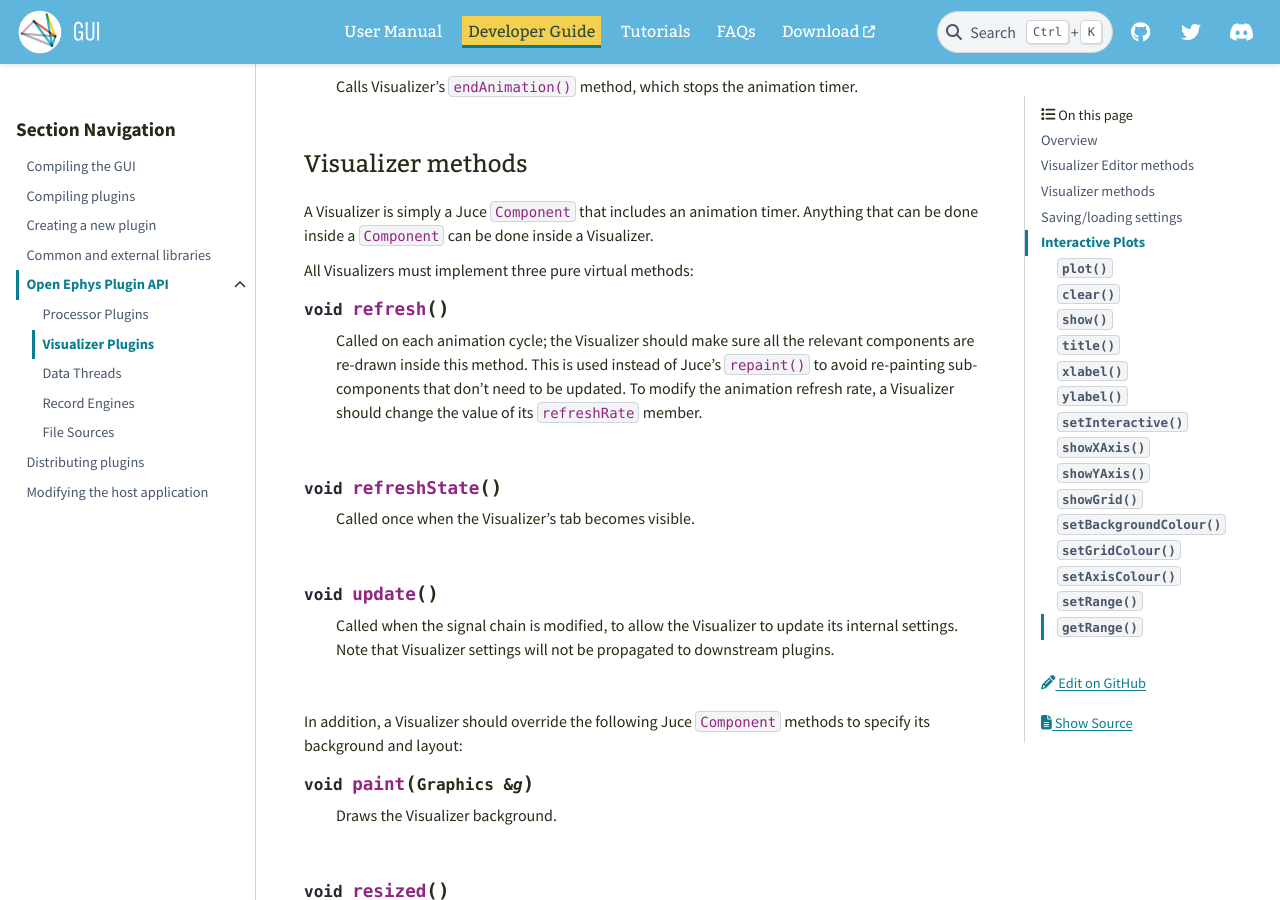
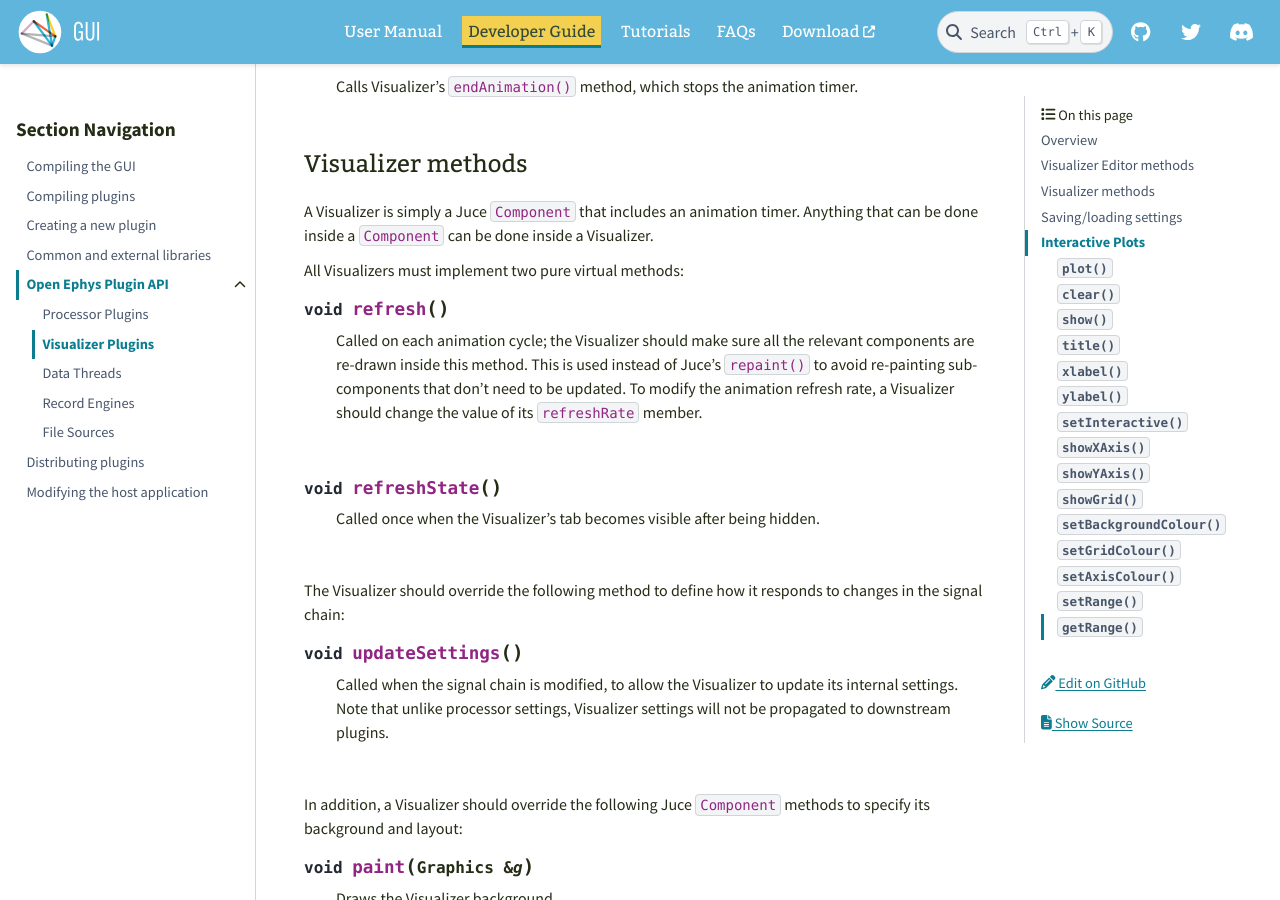
Before and after one commit to open-ephys/gui-docs, a Sphinx documentation site: the page built from source/Developer-Guide/Open-Ephys-Plugin-API/Visualizer-Plugins.rst, in a window 1280 px wide and 900 px high, scrolled down 1591 px. Built offline with Sphinx 7.4.7 and the PyData theme 0.15.4, drawn with Linux system fonts in a browser that asks for light colours; pages that are not in the unit, such as notebooks, are missing from menus.

Commit message:
Update Visualizer documentation

```diff
--- a/source/Developer-Guide/Open-Ephys-Plugin-API/Visualizer-Plugins.rst
+++ b/source/Developer-Guide/Open-Ephys-Plugin-API/Visualizer-Plugins.rst
@@ -50,12 +50,13 @@ The following methods are needed to start and stop Visualizer animation callback
    Calls Visualizer's :code:`endAnimation()` method, which stops the animation timer.
 
 
+
 Visualizer methods
 #########################
 
 A Visualizer is simply a Juce :code:`Component` that includes an animation timer. Anything that can be done inside a :code:`Component` can be done inside a Visualizer.
 
-All Visualizers must implement three pure virtual methods:
+All Visualizers must implement two pure virtual methods:
 
 .. function:: void refresh()
 
@@ -64,12 +65,14 @@ All Visualizers must implement three pure virtual methods:
 
 .. function:: void refreshState()
 
-   Called once when the Visualizer's tab becomes visible.
+   Called once when the Visualizer's tab becomes visible after being hidden.
 
 
-.. function:: void update()
+The Visualizer should override the following method to define how it responds to changes in the signal chain:
 
-   Called when the signal chain is modified, to allow the Visualizer to update its internal settings. Note that Visualizer settings will not be propagated to downstream plugins.
+.. function:: void updateSettings()
+
+   Called when the signal chain is modified, to allow the Visualizer to update its internal settings. Note that unlike processor settings, Visualizer settings will not be propagated to downstream plugins.
 
 
 In addition, a Visualizer should override the following Juce :code:`Component` methods to specify its background and layout:
```
